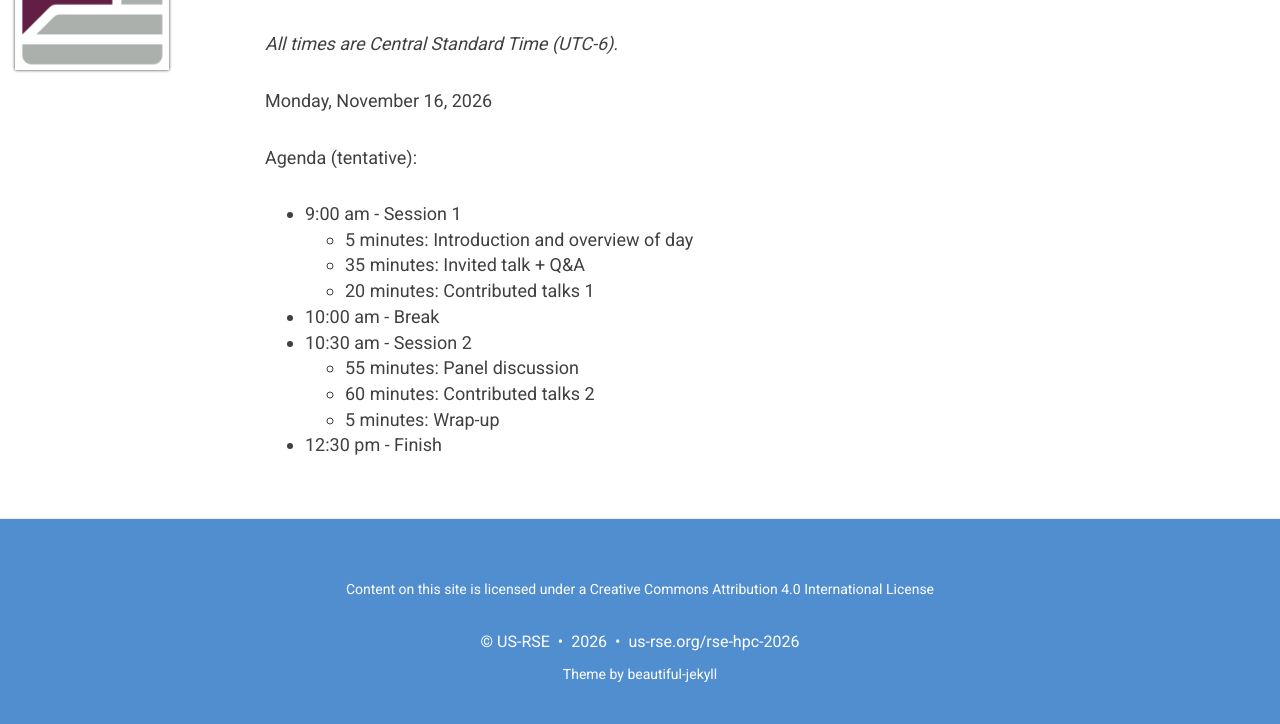
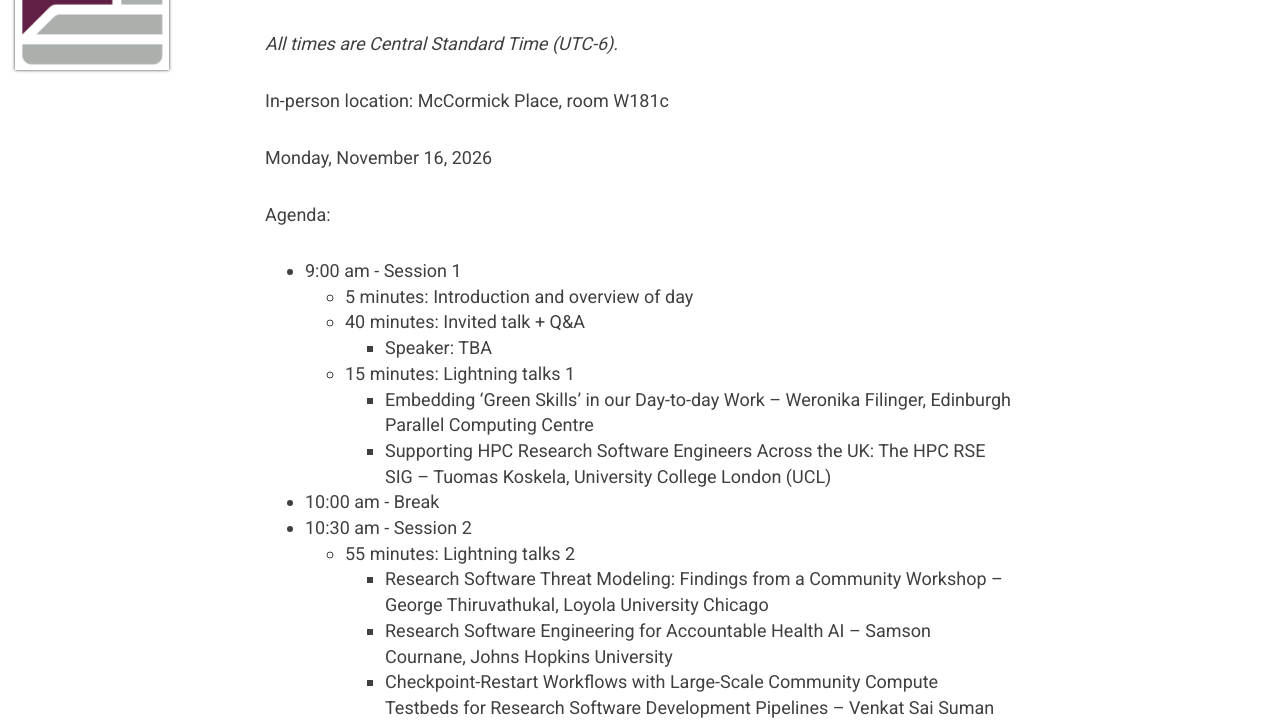
Before and after one commit to USRSE/rse-hpc-2026, a Jekyll site: the page built from pages/agenda.md, in a window 1280 px wide and 1400 px high. Shown: the part 100-824 px from the top of the window. Built offline with Jekyll 4.4.1, drawn with Linux system fonts in a browser that asks for light colours; nearby versions of some CDN libraries; some of the changed text lies outside the part shown.

Commit message:
Add detailed agenda

```diff
--- a/pages/agenda.md
+++ b/pages/agenda.md
@@ -6,16 +6,34 @@ permalink: /agenda/
 
 *All times are Central Standard Time (UTC-6).*
 
+In-person location:  McCormick Place, room W181c
+
 Monday, November 16, 2026
 
-Agenda (tentative):
+Agenda:
 - 9:00 am - Session 1
     - 5 minutes: Introduction and overview of day
-    - 35 minutes: Invited talk + Q&A
-    - 20 minutes: Contributed talks 1
+    - 40 minutes: Invited talk + Q&A
+        - Speaker:  TBA
+    - 15 minutes: Lightning talks 1
+        - Embedding ‘Green Skills’ in our Day-to-day Work -- Weronika Filinger, Edinburgh Parallel Computing Centre
+        - Supporting HPC Research Software Engineers Across the UK: The HPC RSE SIG -- Tuomas Koskela, University College London (UCL)
 - 10:00 am - Break
 - 10:30 am - Session 2
-    - 55 minutes: Panel discussion
-    - 60 minutes: Contributed talks 2
+    - 55 minutes: Lightning talks 2
+        - Research Software Threat Modeling: Findings from a Community Workshop -- George Thiruvathukal, Loyola University Chicago
+        - Research Software Engineering for Accountable Health AI -- Samson Cournane, Johns Hopkins University
+        - Checkpoint-Restart Workflows with Large-Scale Community Compute Testbeds for Research Software Development Pipelines -- Venkat Sai Suman Lamba Karanam, Bowling Green State University
+        - From Hurricanes to Highways: RSEs as Carriers of Method Between Sciences -- Mohsen Zand, University of Chicago
+        - The Teaching Doesn't Count: RSE-Led Instruction as Workforce Infrastructure -- Mohsen Zand, University of Chicago
+        - Research Software does not maintain itself, every issue is a contribution -- Nilesh Jain, Yale University
+        - Finding RSE From the Outside In -- Aanya Bhandari, Columbia University
+        - Learning by Building: An RSE Journey Across Emerging Technologies -- Kazutomo Yoshii, Argonne National Laboratory
+        - Are RSEs still worth it? -- Jasmin Hörter, Karlsruhe Institute of Technology
+    - 5 minutes: Short break
+    - 55 minutes: Panel discussion:  Meeting RSE Challenges
+        - Hannah Cohoon, Lawrence Berkeley National Laboratory
+        - Thomas Flynn, Durham University
+        - Helen Kershaw, National Center for Atmospheric Research (NCAR)
     - 5 minutes: Wrap-up
 - 12:30 pm - Finish
```
